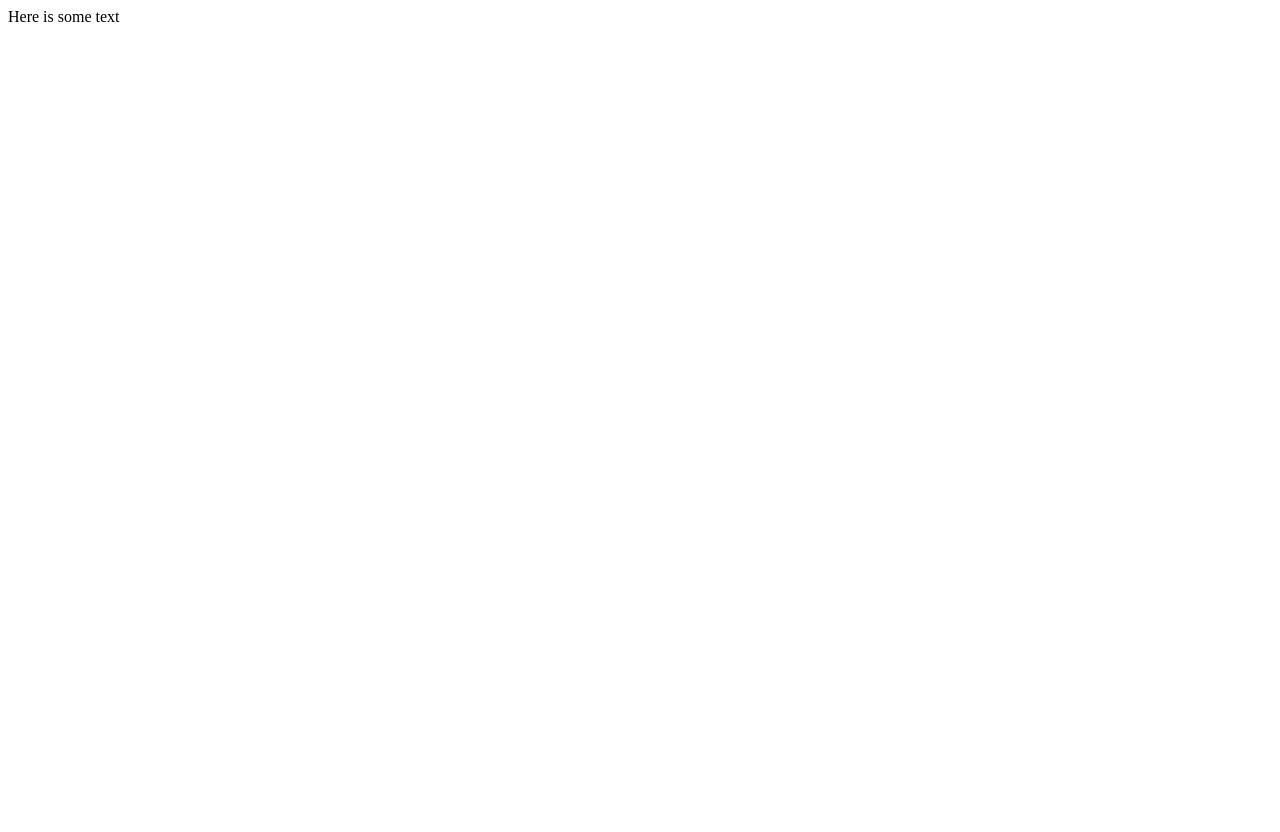
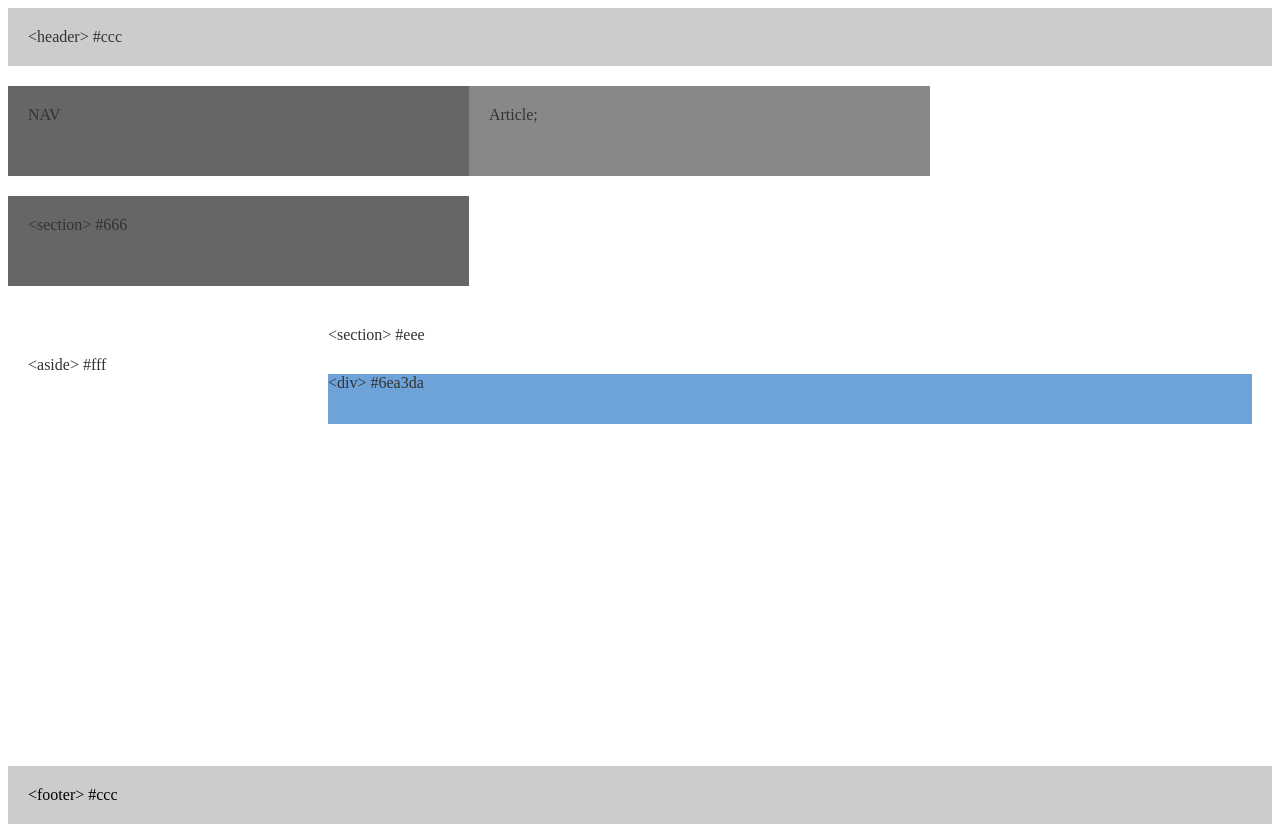
Before and after one commit to dplaisimondce/dplaisimondce.github.io, a plain HTML site: page index.html in a window 1280 px wide. Before the commit the page ends 800 px from the top, so only its background shows below. Drawn offline with Linux system fonts and the light colour scheme.

Commit message:
updated file

```diff
--- a/index.html
+++ b/index.html
@@ -1,10 +1,47 @@
 <!DOCTYPE html>
+<html lang="en-us">
 
-<html>
 <head>
-	<title>Bio</title>
+  <meta charset="UTF-8">
+  <title>Floats</title>
+  <link rel="stylesheet" type="text/css" href="styles.css">
 </head>
+
 <body>
-Here is some text
+
+  <header>
+    &lt;header&gt; #ccc
+
+  </header>
+
+
+
+  <section id="left">
+    NAV
+  </section>
+
+  <section id="middle">
+    Article;
+  </section>
+
+  <section id="right">
+    &lt;section&gt; #666
+  </section>
+
+  <section id="full">
+    <aside>
+      &lt;aside&gt; #fff
+    </aside>
+    &lt;section&gt; #eee
+    <div id="division">
+      &lt;div&gt; #6ea3da
+    </div>
+  </section>
+
+  <footer>
+    &lt;footer&gt; #ccc
+  </footer>
+
 </body>
+
 </html>
```
